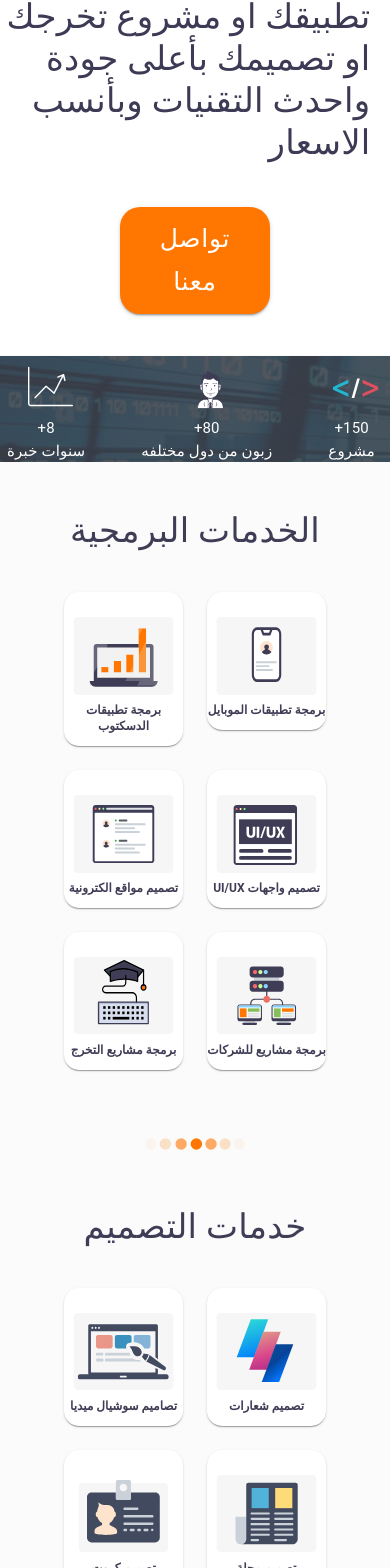
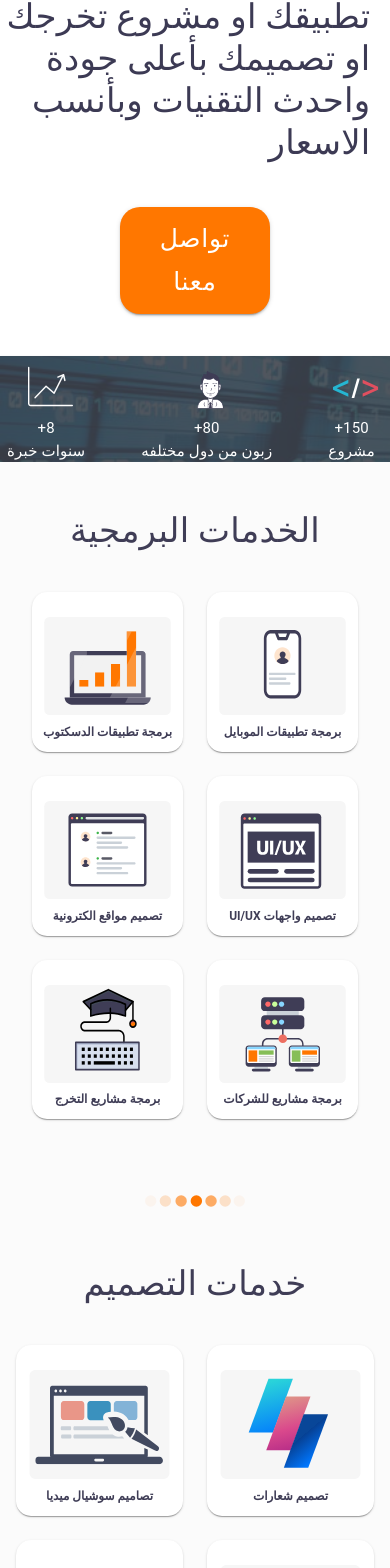
Before and after one commit to AmeerAliCS/Orange, a Next.js app: page / in a window 390 px wide. Shown: the part 414-1982 px from the top of the page. Built offline with nearby package versions, Linux system fonts and the light colour scheme.

Commit message:
edit margin

```diff
--- a/components/home/DesignService.jsx
+++ b/components/home/DesignService.jsx
@@ -1,9 +1,9 @@
 /* eslint-disable jsx-a11y/alt-text */
-import { Paper, Grid, Typography, Stack,Box ,Container } from "@mui/material";
+import { Paper, Grid, Typography, Stack, Box, Container } from "@mui/material";
 import { styled } from "@mui/system";
 import Card from "../Card";
-import Image from 'next/image'
-import DesignData from '../../pages/design_service_data'
+import Image from "next/image";
+import DesignData from "../../pages/design_service_data";
 
 const Item = styled(Paper)({
   paddingTop: 25,
@@ -11,13 +11,21 @@ const Item = styled(Paper)({
   borderRadius: 15,
 });
 
-
 export default function DesignService() {
   return (
     <>
       <Box pb={4} sx={{ textAlign: "center", backgroundColor: "#FBFBFB" }}>
-        <Stack sx={{ textAlign: "center" }} ml={8} mr={8}>
-          <Typography sx={{color: "#3F3D56"}} mt={1} variant="h4" component="h1">
+        <Stack
+          sx={{ textAlign: "center" }}
+          ml={{ md: 15, xs: 2 }}
+          mr={{ md: 15, xs: 2 }}
+        >
+          <Typography
+            sx={{ color: "#3F3D56" }}
+            mt={1}
+            variant="h4"
+            component="h1"
+          >
             خدمات التصميم
           </Typography>
 
@@ -28,18 +36,24 @@ export default function DesignService() {
             columnSpacing={3}
             rowSpacing={3}
           >
-
-            {DesignData.map(data => <Grid key={data.id} item xs={6} sm={4}>
-              <Item>
-              <Image
-                 src={data.imageUrl}
-                 width={700}
-                 height={455}/>
-                <Typography variant="h5" sx={{ marginTop: "3%", fontWeight: 'bold', color: '#3F3D56', fontSize:{xs:12, sm:22}}}>
-                  {data.title}
-                </Typography>
-              </Item>
-            </Grid>)}
+            {DesignData.map((data) => (
+              <Grid key={data.id} item xs={6} sm={4}>
+                <Item>
+                  <Image src={data.imageUrl} width={700} height={455} />
+                  <Typography
+                    variant="h5"
+                    sx={{
+                      marginTop: "3%",
+                      fontWeight: "bold",
+                      color: "#3F3D56",
+                      fontSize: { xs: 12, sm: 22 },
+                    }}
+                  >
+                    {data.title}
+                  </Typography>
+                </Item>
+              </Grid>
+            ))}
           </Grid>
         </Stack>
       </Box>
--- a/components/home/Hero.jsx
+++ b/components/home/Hero.jsx
@@ -22,6 +22,8 @@ export default function Hero() {
         height: { md: 1 },
         width: { md: 1 },
         pt: { xs: 8, md: 15 },
+        // pl: { md: 8, xs: 2 },
+        // pr: { md: 8, xs: 2 },
         pl: { md: 8 },
       }}
     >
--- a/components/home/ProgrammingService.jsx
+++ b/components/home/ProgrammingService.jsx
@@ -15,8 +15,17 @@ export default function ProgrammingService() {
   return (
     <>
       <Box sx={{ textAlign: "center", backgroundColor: "#FBFBFB" }}>
-        <Stack mb={3} ml={8} mr={8}>
-          <Typography sx={{color: "#3F3D56"}} mt={6} variant="h4" component="h1">
+        <Stack
+          mb={{ md: 3, xs: 4 }}
+          ml={{ md: 15, xs: 4 }}
+          mr={{ md: 15, xs: 4 }}
+        >
+          <Typography
+            sx={{ color: "#3F3D56" }}
+            mt={6}
+            variant="h4"
+            component="h1"
+          >
             الخدمات البرمجية
           </Typography>
 
@@ -38,7 +47,7 @@ export default function ProgrammingService() {
                       marginTop: "3%",
                       fontWeight: "bold",
                       color: "#3F3D56",
-                      fontSize:{xs:12, sm:22}
+                      fontSize: { xs: 12, sm: 22 },
                     }}
                   >
                     {data.title}
```
